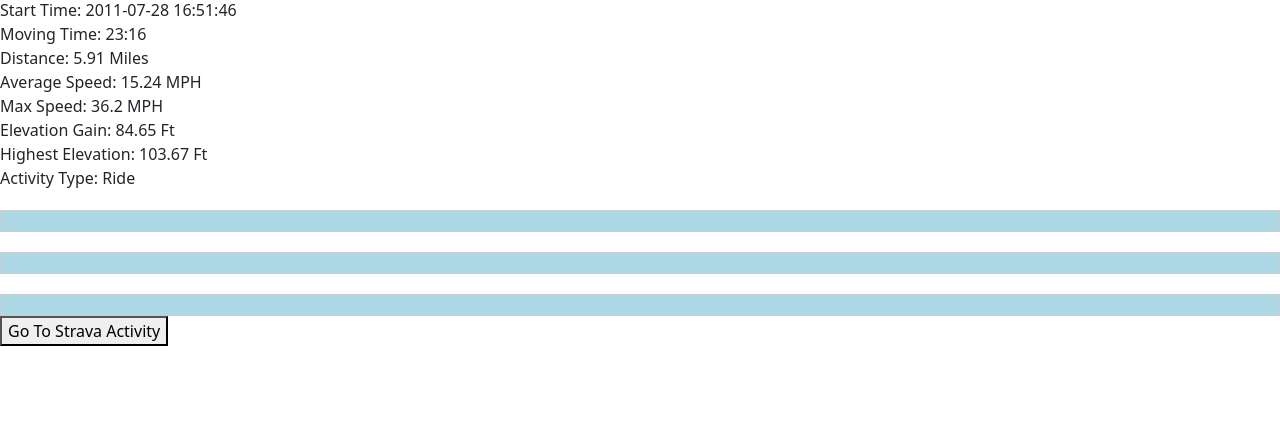
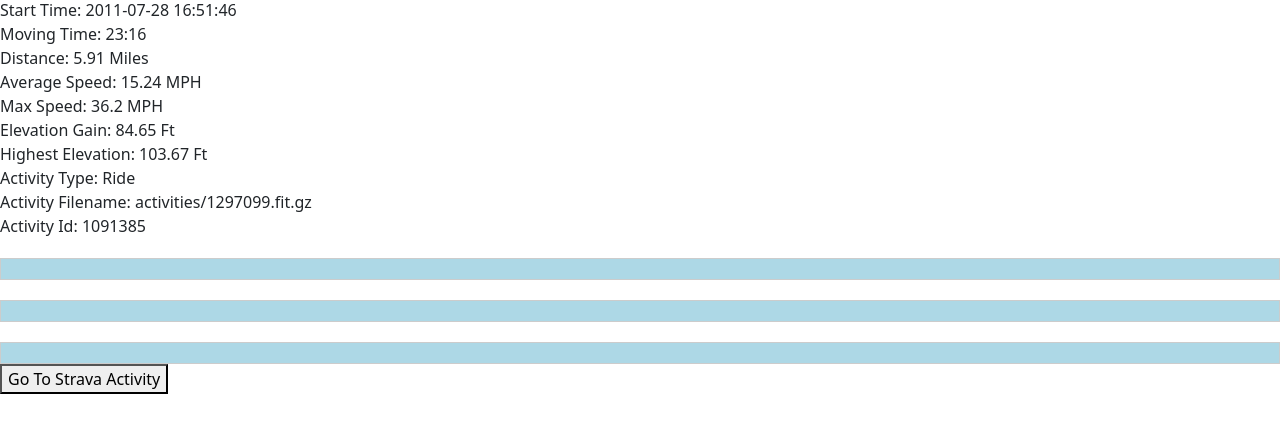
Before and after one commit to KColagiovanni/Strava_Activity, a Flask app: template templates/individual_activity.html in a window 1280 px wide. Shown: the part 138-571 px from the top of the page. Run offline with Flask 3, Linux system fonts and the light colour scheme; the template is opened without the code that fills it: values that come from a table or form of the project are taken from there, others are empty; some libraries are stand-ins or nearby versions.

Commit message:
Added the filename and activity id to the activities.html and individual_activity.html pages. Also worked on the tcx file graphs, but not sur if I made it worse. I will make a list if activites with issues.

```diff
--- a/app.py
+++ b/app.py
@@ -1,3 +1,5 @@
+from fileinput import filename
+
 from flask import Flask, render_template, request, jsonify
 from flask_sqlalchemy import SQLAlchemy
 from sqlalchemy.sql.operators import ilike_op
@@ -110,6 +112,15 @@ def plot_speed_vs_distance(speed_list, distance_list):
     """
     print(f'speed_list length is: {len(speed_list)}')
     print(f'distance_list length is: {len(distance_list)}')
+
+    if len(speed_list) == 0:
+        print(f'elevation_list is empty. Returning from plot_speed_vs_distance()')
+        return
+
+    if len(distance_list) == 0:
+        print(f'distance_list is empty. Returning from plot_speed_vs_distance()')
+        return
+
     speed_data = {
         'Activity Speed(MPH)': speed_list,
         'Distance(Miles)': distance_list
@@ -134,6 +145,14 @@ def plot_elevation_vs_distance(elevation_list, distance_list):
     # for point in elevation_list:
     #     print(round(point, 1))
 
+    if len(elevation_list) == 0:
+        print(f'elevation_list is empty. Returning from plot_elevation_vs_distance()')
+        return
+
+    if len(distance_list) == 0:
+        print(f'distance_list is empty. Returning from plot_elevation_vs_distance()')
+        return
+
     elevation_data = {
         'Activity Elevation(Feet)': elevation_list,
         'Distance(Miles)': distance_list
@@ -157,6 +176,10 @@ def plot_heart_rate_vs_distance(heart_rate_list, distance_list):
 
     if len(heart_rate_list) == 0:
         print(f'heart_rate_list is empty. Returning from plot_heart_rate_vs_distance()')
+        return
+
+    if len(distance_list) == 0:
+        print(f'distance_list is empty. Returning from plot_heart_rate_vs_distance()')
         return
 
     heart_rate_data = {
@@ -260,27 +283,31 @@ def get_activity_tcx_file(activity_id, filepath):
             print(f'xml_dict.keys() is: {xml_dict.keys()}')
             for activity in xml_dict["TrainingCenterDatabase"]["Activities"]["Activity"]["Lap"]:
                 # print(f'activity.keys() is: {activity["Track"].keys()}')
-                number_of_laps = len(activity["Track"])
+                number_of_laps = len(activity)
                 print(f'number of laps is: {number_of_laps}')
                 for lap_num in range(number_of_laps - 1):
                     for data_point in range(len(activity["Track"][lap_num]["Trackpoint"])):
                         base = activity["Track"][lap_num]["Trackpoint"][data_point]
                         print(f'base.keys() is: {base.keys()}')
                         print(f'base is: {base}')
+                        print(f'base length is: {len(base)}')
                         # print(f'Base length is: {len(base)}')
                         # print(f'Lap Number: {lap_num + 1}')
                         # print(f'Time is: {base["Time"]}')
                         time_list.append(base["Time"])
                         # print(f'Position is: {(base["Position"]["LatitudeDegrees"], base["Position"]["LongitudeDegrees"])}')
-                        position_list.append(
-                            (base["Position"]["LatitudeDegrees"], base["Position"]["LongitudeDegrees"]))
+                        if 'Position' in base:
+                            position_list.append(
+                                (base["Position"]["LatitudeDegrees"], base["Position"]["LongitudeDegrees"]))
                         # print(f'Altitude is: {base["AltitudeMeters"]} Meters')
                         # print(f'Altitude type is: {type(base["AltitudeMeters"])}')
-                        altitude_list.append(float(base["AltitudeMeters"]))
+                        if 'AltitudeMeters' in base:
+                            altitude_list.append(float(base["AltitudeMeters"]))
                         # print(f'Distance is: {base["DistanceMeters"]} Meters')
-                        distance_list.append(base["DistanceMeters"])
+                        if 'DistanceMeters' in base:
+                            distance_list.append(base["DistanceMeters"])
 
-                        if len(base) == 6:
+                        if 'HeartRateBpm' in base:
                             # print(f'HR is: {base["HeartRateBpm"]["Value"]}bpm')
                             hr_list.append(base["HeartRateBpm"]["Value"])
                         # print('------------------------------------------------------------------')
@@ -580,6 +607,8 @@ def activity():
     """
     activities = ''
     num_of_activities = 0
+    filetype = Activity.filename
+    print(f'filetype is: {filetype}')
 
     # When the filter form is submitted
     if request.method == 'POST':
--- a/templates/activities.html
+++ b/templates/activities.html
@@ -412,6 +412,8 @@
             <th>Highest Elevation</th>
             <th>Activity Type</th>
             <th>Activity Gear</th>
+            <th>Filename</th>
+            <th>Activity Id</th>
         </tr>
         {% for activity in activities %}
         <tr>
@@ -425,6 +427,8 @@
             <td>{{ activity.highest_elevation }}</td>
             <td>{{ activity.activity_type }}</td>
             <td>{{ activity.activity_gear }}</td>
+            <td>{{ activity.filename }}</td>
+            <td>{{ activity.activity_id }}</td>
         </tr>
         {% endfor %}
     </table>
--- a/templates/individual_activity.html
+++ b/templates/individual_activity.html
@@ -51,6 +51,16 @@
     <p>{{ activity_data.activity_type }}</p>
 </div>
 
+<div>
+    <h6>Activity Filename: </h6>
+    <p>{{ activity_data.filename }}</p>
+</div>
+
+<div>
+    <h6>Activity Id: </h6>
+    <p>{{ activity_data.activity_id }}</p>
+</div>
+
 <div class="plot" id="speedPlot">{{ activity_graph_data["speed"] | safe }}</div>
 <div class="plot" id="elevationPlot">{{ activity_graph_data["elevation"] | safe }}</div>
 <div class="plot" id="HeartRatePlot">{{ activity_graph_data["heart rate"] | safe }}</div>
```
